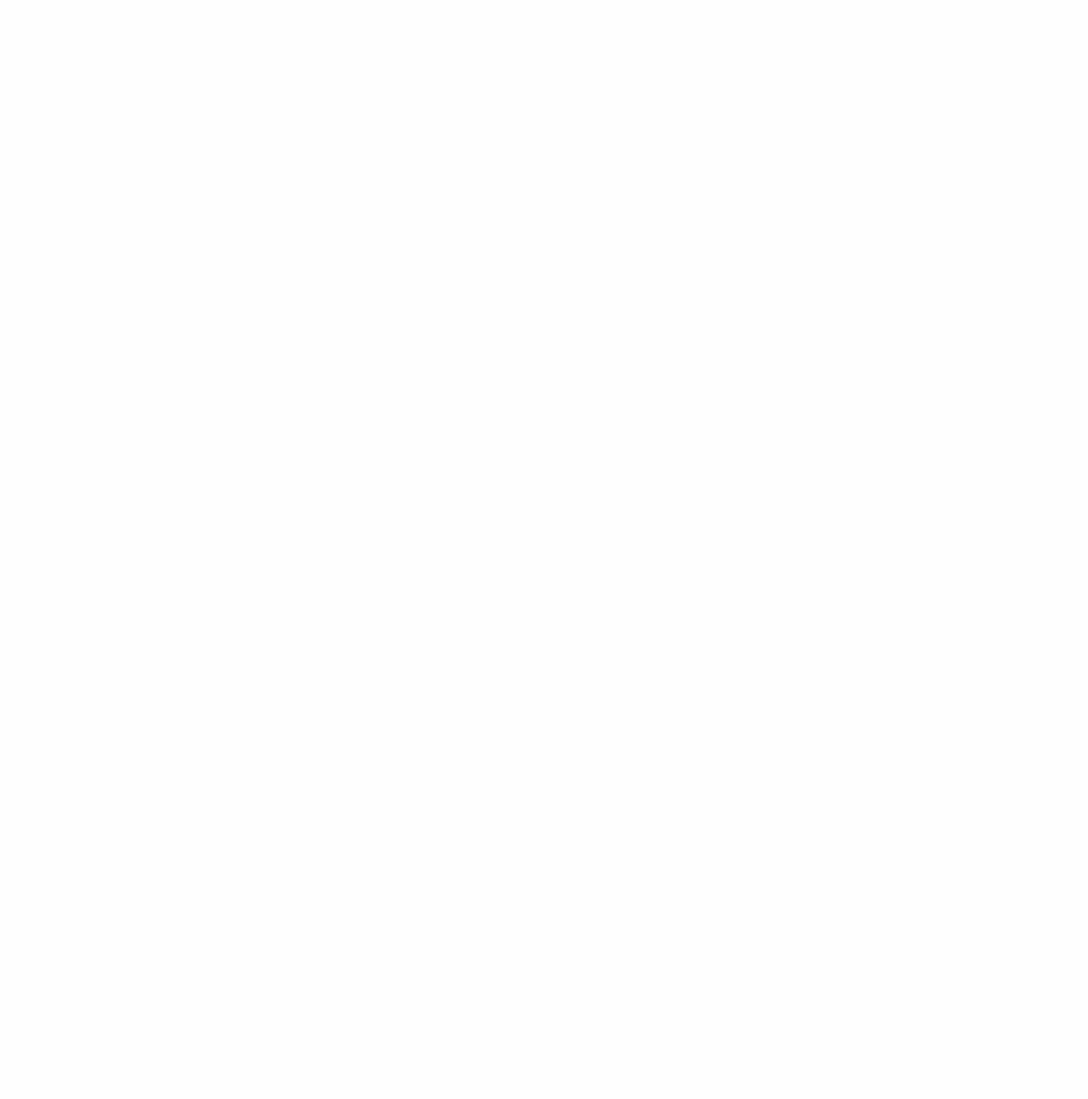
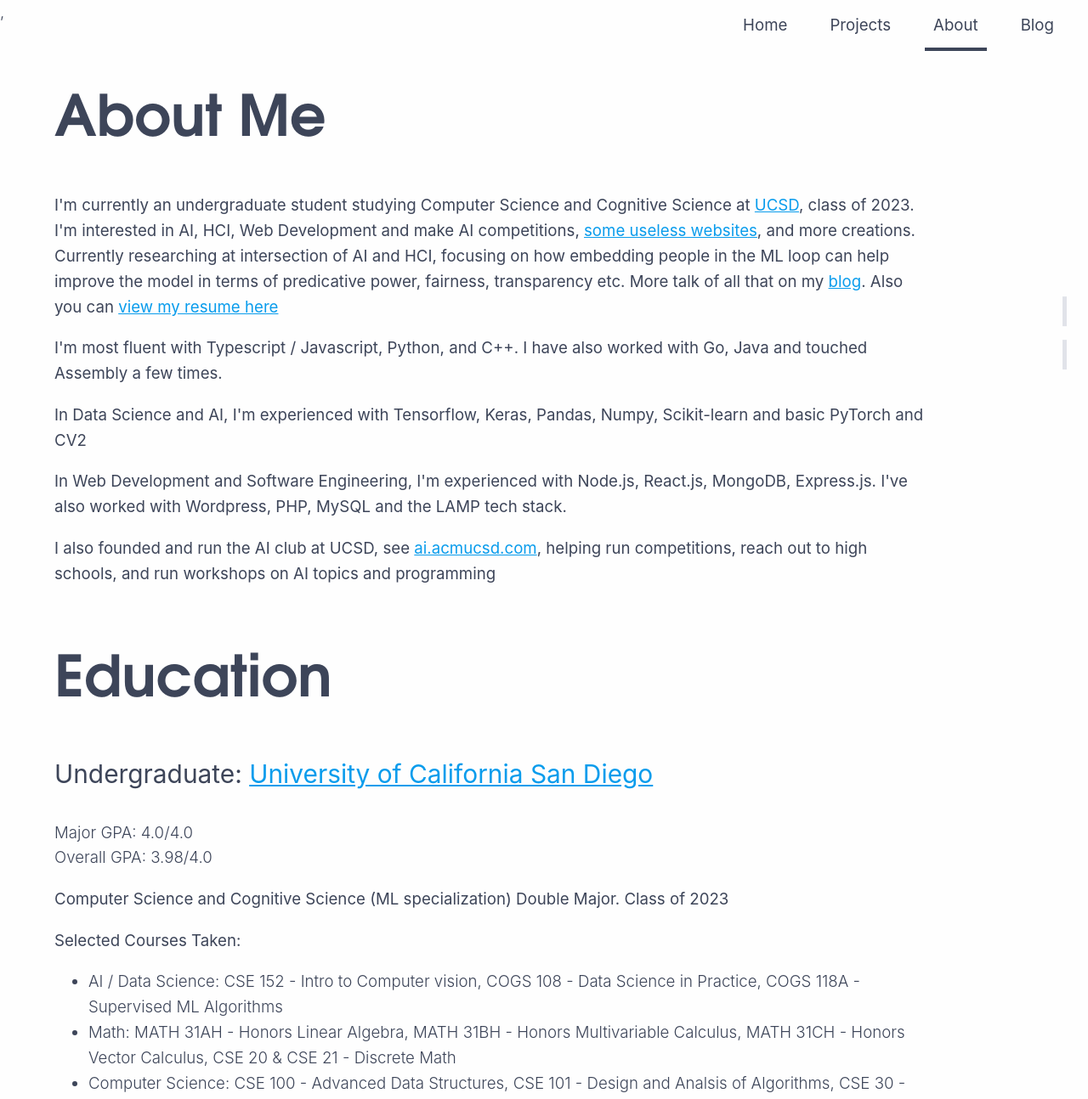
Before and after one commit to StoneT2000/StoneT2000.github.io, a React (Create React App) app: page /about in a window 1280 px wide. Shown: the top 1294 px of the page at 85% size. Before the commit the page ends 800 px from the top, so only its background shows below. Built offline with nearby package versions, Linux system fonts and the light colour scheme.

Commit message:
About and stuff

```diff
--- a/src/App.tsx
+++ b/src/App.tsx
@@ -3,6 +3,7 @@
 import './styles/base.css';
 import Home from './pages/Home';
 import Projects from './pages/Projects';
+import About from './pages/About';
 
 function App() {
   return (
@@ -11,6 +12,7 @@
         <Switch>
           <Route exact path="/" component={Home} />
           <Route exact path="/projects" component={Projects} />
+          <Route exact path="/about" component={About} />
         </Switch>
       </Router>
     </div>
--- /dev/null
+++ b/src/pages/About/index.tsx
@@ -0,0 +1,112 @@
+import React from 'react';
+import DefaultLayout from '../layouts/DefaultLayout';
+import Sidebar from '../../components/Sidebar';
+import './index.css';
+const About = () => {
+  const tabs = [
+    { name: 'About', href: 'brief-a' },
+    { name: 'Education', href: 'education-a' },
+  ];
+  return (
+    <>
+      <Sidebar tabs={tabs} />,
+      <DefaultLayout page="About">
+        <div className="About">
+          <h1 id="brief-a">About Me</h1>
+          <div id="brief">
+            <p>
+              I'm currently an undergraduate student studying Computer Science
+              and Cognitive Science at{' '}
+              <a href="https://www.ucsd.edu" target="blank">
+                UCSD
+              </a>
+              , class of 2023. I'm interested in AI, HCI, Web Development and
+              make AI competitions,{' '}
+              <a href="https://stonet2000.github.io/Cut-Bread/" target="blank">
+                some useless websites
+              </a>
+              , and more creations. Currently researching at intersection of AI
+              and HCI, focusing on how embedding people in the ML loop can help
+              improve the model in terms of predicative power, fairness,
+              transparency etc. More talk of all that on my{' '}
+              <a href="/blog">blog</a>. Also you can{' '}
+              <a href="/files/Stone%20Tao%20-%20Resume.pdf" target="blank">
+                view my resume here
+              </a>
+            </p>
+            <p>
+              I'm most fluent with Typescript / Javascript, Python, and C++. I
+              have also worked with Go, Java and touched Assembly a few times.
+            </p>
+            <p>
+              In Data Science and AI, I'm experienced with Tensorflow, Keras,
+              Pandas, Numpy, Scikit-learn and basic PyTorch and CV2
+            </p>
+            <p>
+              In Web Development and Software Engineering, I'm experienced with
+              Node.js, React.js, MongoDB, Express.js. I've also worked with
+              Wordpress, PHP, MySQL and the LAMP tech stack.
+            </p>
+            <p>
+              I also founded and run the AI club at UCSD, see{' '}
+              <a href="https://ai.acmucsd.com" target="blank">
+                ai.acmucsd.com
+              </a>
+              , helping run competitions, reach out to high schools, and run
+              workshops on AI topics and programming
+            </p>
+          </div>
+          <h1 id="education-a">Education</h1>
+          <div id="education">
+            <div>
+              <h3>
+                Undergraduate:{' '}
+                <a href="https://www.ucsd.edu" target="blank">
+                  University of California San Diego
+                </a>
+              </h3>
+              <aside>Major GPA: 4.0/4.0</aside>
+              <aside>Overall GPA: 3.98/4.0</aside>
+              <p>
+                Computer Science and Cognitive Science (ML specialization)
+                Double Major. Class of 2023
+              </p>
+              <p>Selected Courses Taken:</p>
+              <ul>
+                <li>
+                  AI / Data Science: CSE 152 - Intro to Computer vision, COGS
+                  108 - Data Science in Practice, COGS 118A - Supervised ML
+                  Algorithms
+                </li>
+                <li>
+                  Math: MATH 31AH - Honors Linear Algebra, MATH 31BH - Honors
+                  Multivariable Calculus, MATH 31CH - Honors Vector Calculus,
+                  CSE 20 & CSE 21 - Discrete Math
+                </li>
+                <li>
+                  Computer Science: CSE 100 - Advanced Data Structures, CSE 101
+                  - Design and Analsis of Algorithms, CSE 30 - Computer
+                  Organization and Systems Programming
+                </li>
+                <li>
+                  Cognitive Science: COGS 14A & 14B - Research Methods in
+                  Cognitive Science, COGS 17 - Neurobiology of Cognition
+                </li>
+              </ul>
+            </div>
+            <div>
+              <h3>
+                High school:{' '}
+                <a href="https://www.isb.bj.edu.cn/" target="blank">
+                  The International School of Beijing
+                </a>
+              </h3>
+              <p>Class of 2019</p>
+            </div>
+          </div>
+        </div>
+      </DefaultLayout>
+    </>
+  );
+};
+export default About;
--- a/src/pages/Home/index.tsx
+++ b/src/pages/Home/index.tsx
@@ -150,14 +150,20 @@
               GitHub: <a href="https://www.github.com/stonet2000">StoneT2000</a>
             </p>
             <p>
+              Twitter: <a href="https://twitter.com/Stone_Tao">@Stone_Tao</a>
+            </p>
+            <p>
               Email:{' '}
               <a href="mailto:stonezt2019@gmail.com ">stonezt2019@gmail.com </a>
             </p>
             <p>
-              Resume: <a href="resume.html">Online</a> |{' '}
-              <a href="files/Stone%20Tao%20-%20Resume.pdf">PDF</a>
+              Resume: <a href="files/Stone%20Tao%20-%20Resume.pdf">PDF</a>
             </p>
           </div>
+          <p>
+            I'm a software engineer / AI x HCI researcher. Previously worked at
+            LaunchDarkly
+          </p>
           <p>
             Computer Science and Cognitive Science major at{' '}
             <a href="https://www.ucsd.edu/">UC San Diego</a>, class of 2023
@@ -165,13 +171,10 @@
           <p>
             I love AI and design. Currently developing fun AI competitions and
             researching at the intersection of HCI and AI. Check out my{' '}
-            <a href="projects.html">Projects</a>,{' '}
-            <a href="#work-a">Experience</a>, <a href="about.html">About Me</a>,
-            or <a href="#awards-a">Awards</a>.{' '}
-            <a href="resume.html">View my resume</a> or{' '}
-            <a href="files/Stone%20Tao%20-%20Resume.pdf">
-              download a pdf version
-            </a>
+            <a href="/projects">Projects</a>, <a href="#work-a">Experience</a>,{' '}
+            <a href="/blog">Blog</a>, <a href="#awards-a">Awards</a>,{' '}
+            <a href="/about">About Me</a>, or{' '}
+            <a href="/files/Stone%20Tao%20-%20Resume.pdf">view my resume</a>
           </p>
           <div className="anchor" id="projects-a" />
           <h2>Pinned Projects</h2>
--- a/src/pages/Template/index.less
+++ /dev/null
@@ -1 +0,0 @@
-@import '../../styles/vars.less';
--- a/src/pages/Template/index.tsx
+++ b/src/pages/Template/index.tsx
@@ -1,5 +1,5 @@
 import React from 'react';
-import './index.less';
+import './index.css';
 const Template = () => {
   return <div className="Template"></div>;
 };
```
Also changed, not shown: src/pages/Blog/index.tsx (added, +112 -0 lines), src/pages/About/index.css (added), src/pages/Blog/index.css (added), src/pages/Template/index.css (added), 1 other file (tests, documents, lock files or other folders).
